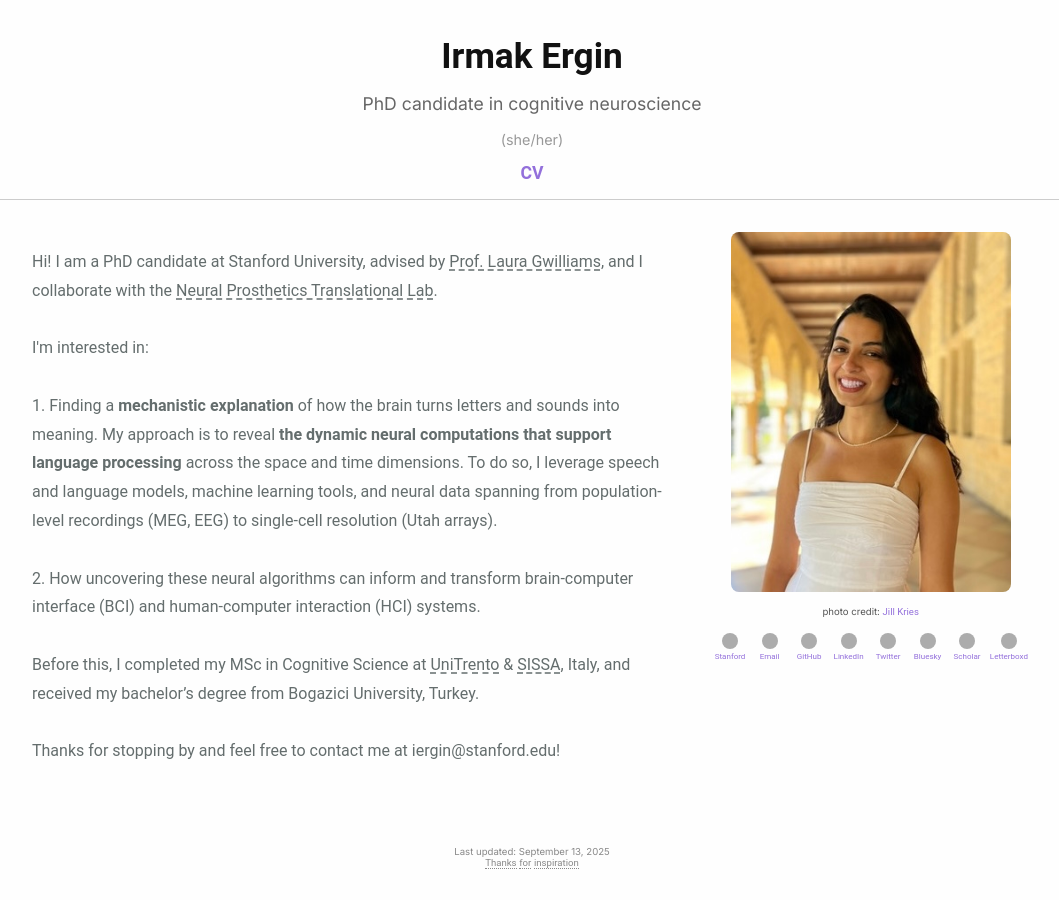
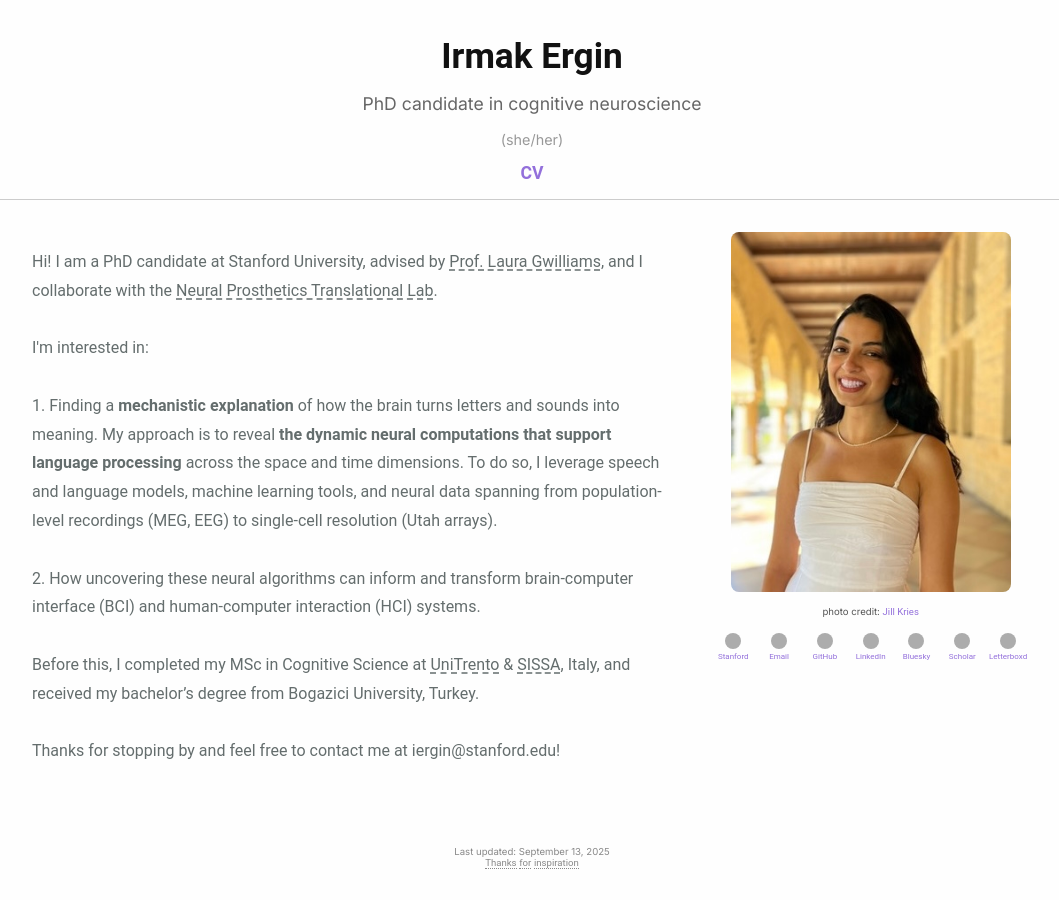
Before and after one commit to irmak-ergin/irmak-ergin.github.io, a plain HTML site: page index.html in a window 1280 px wide. Shown: the top 900 px of the page, without its empty margins (108-1167 px from the left). Drawn offline with Linux system fonts and the light colour scheme; grey boxes are pictures that could not be loaded; some icons are missing.

Commit message:
Update index.html

```diff
--- a/index.html
+++ b/index.html
@@ -38,7 +38,6 @@ Thanks for stopping by and feel free to contact me at iergin@stanford.edu!</p>
 <div><a href="mailto:iergin@stanford.edu"><img src="https://img.icons8.com/ios-filled/50/9370DB/new-post.png"/><div>Email</div></a></div>
 <div><a href="https://github.com/irmak-ergin"><img src="https://img.icons8.com/ios-filled/50/9370DB/github.png"/><div>GitHub</div></a></div>
 <div><a href="https://www.linkedin.com/in/irmak-ergin-aa4034203/"><img src="https://img.icons8.com/ios-filled/50/9370DB/linkedin.png"/><div>LinkedIn</div></a></div>
-<div><a href="https://x.com/irmk_ergin"><img src="https://img.icons8.com/ios-filled/50/9370DB/twitter.png"/><div>Twitter</div></a></div>
 <div><a href="https://bsky.app/profile/irmakergin.bsky.social"><img src="https://cdn.simpleicons.org/bluesky/9370DB/white"/><div>Bluesky</div></a></div>
 <div><a href="https://scholar.google.com/citations?hl=en&amp;user=E9nmr6gAAAAJ"><img src="https://cdn.simpleicons.org/googlescholar/9370DB/white"/><div>Scholar</div></a></div>
 <div class="letterboxd-container">
```
